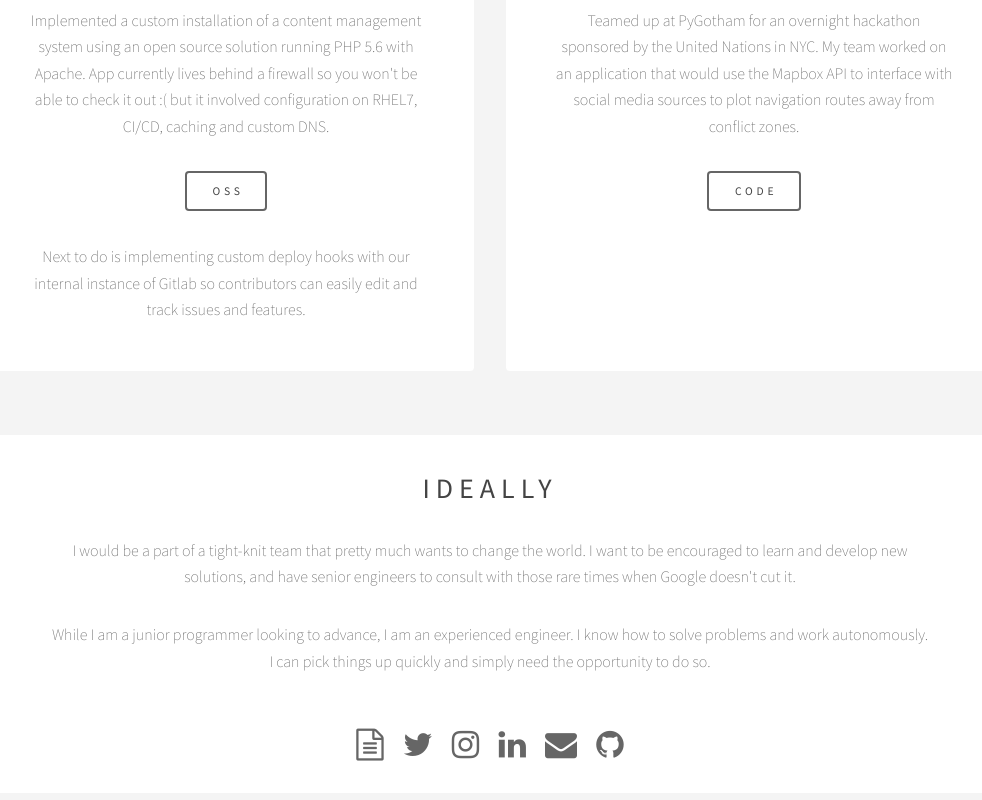
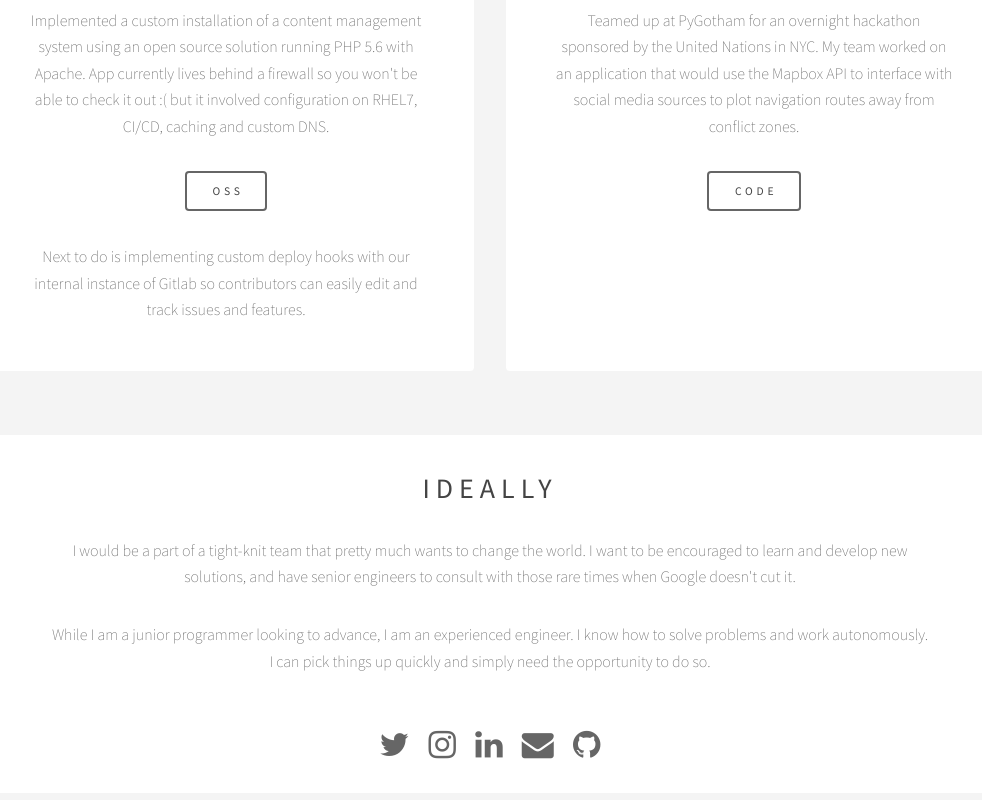
Before and after one commit to rosiecakes/roselovestacos, a website: page app/index.html in a window 1280 px wide. Shown: the part 1998-2798 px from the top of the page, without its empty margins (150-1132 px from the left). Drawn offline with Linux system fonts and the light colour scheme; some packages are replaced by stand-ins of ours; a script that the page names is missing.

Commit message:
hide resume

```diff
--- a/app/index.html
+++ b/app/index.html
@@ -88,7 +88,7 @@
             <p>While I am a junior programmer looking to advance, I am an experienced engineer. I know how to solve problems and work autonomously.<br />I can pick things up quickly and simply need the opportunity to do so.</p>
             <br />
             <ul class="icons">
-              <li><a href="https://drive.google.com/file/d/0B6rEczaFH6WmZHh1ZUN0WlpXM28/view?usp=drivesdk" class="icon fa-file-text-o fa-lg tooltip" title="Download my resume"><span class="label">Resume</span></a></li>
+              <!--<li><a href="https://drive.google.com/file/d/0B6rEczaFH6WmZHh1ZUN0WlpXM28/view?usp=drivesdk" class="icon fa-file-text-o fa-lg tooltip" title="Download my resume"><span class="label">Resume</span></a></li>-->
               <li><a href="https://twitter.com/rose_shimada" class="icon fa-twitter fa-lg tooltip" title="Twitter"><span class="label">Twitter</span></a></li>
               <li><a href="https://www.instagram.com/rose_shimada/" class="icon fa-instagram fa-lg tooltip" title="My Instagram"><span class="label">Instagram</span></a></li>
               <li><a href="https://www.linkedin.com/in/rose-shimada-911636124" class="icon fa-linkedin fa-lg tooltip" title="LinkedIn"><span class="label">LinkedIn</span></a></li>
```
